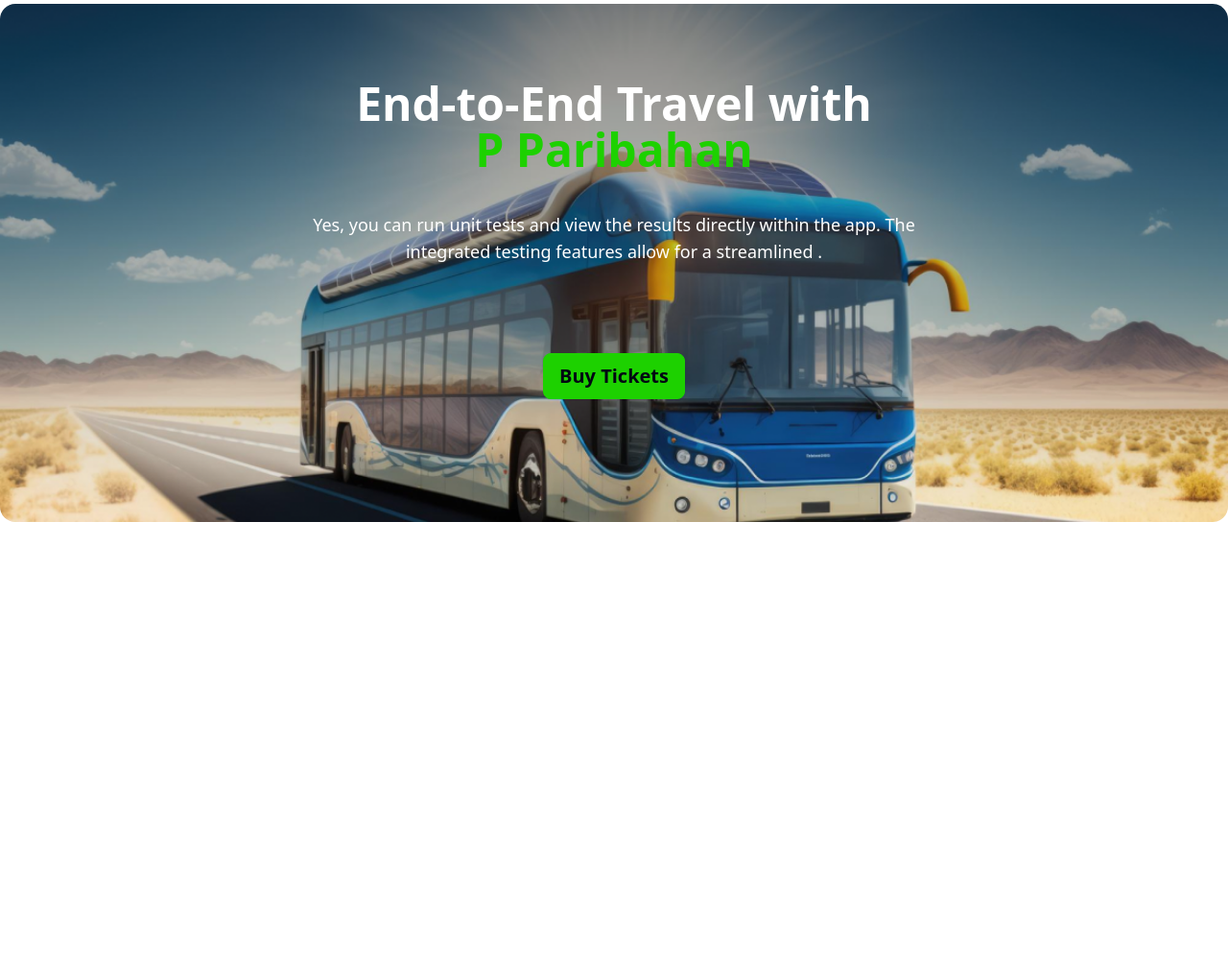
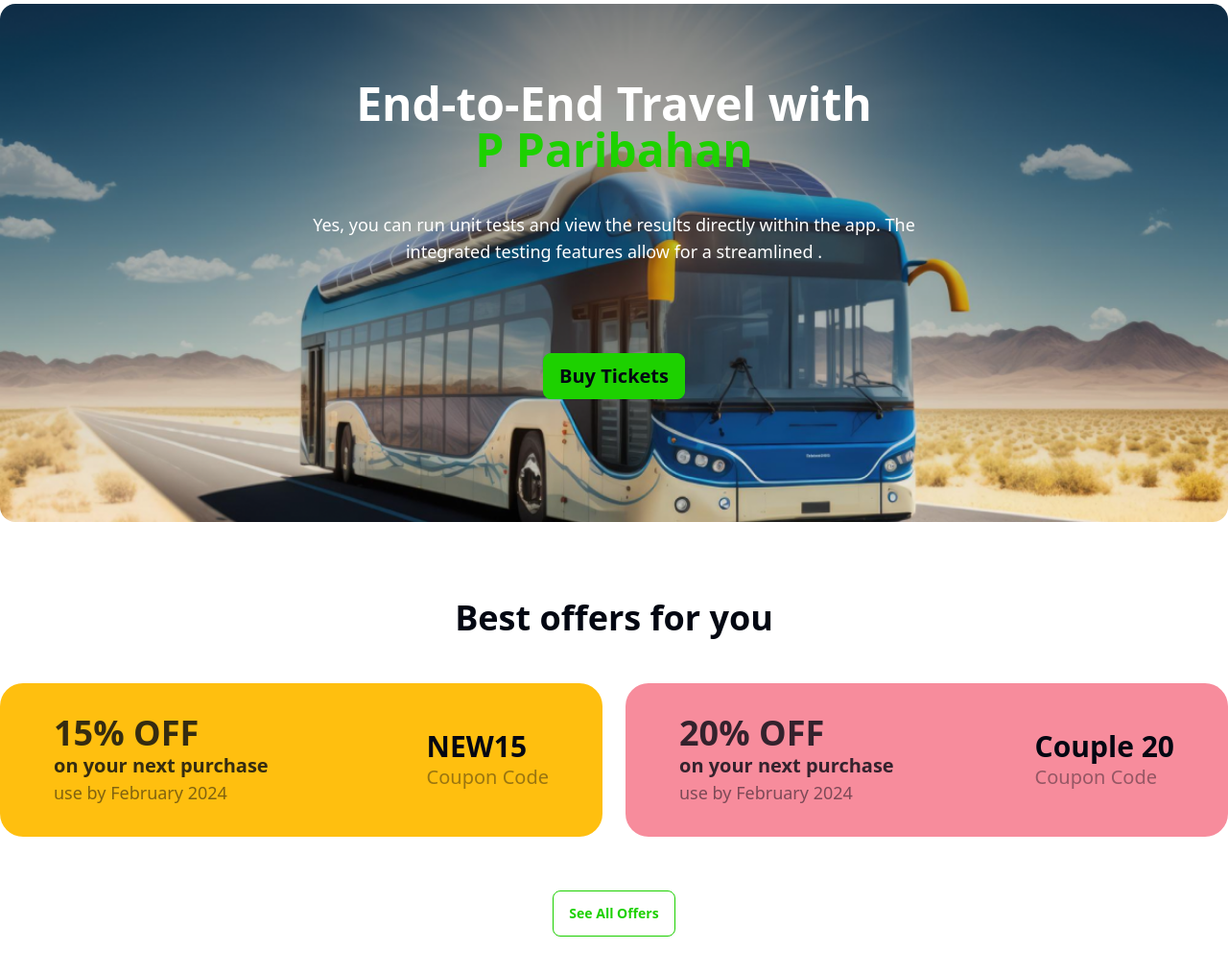
Before and after one commit to Twilight-moon71/a-new-repo, a plain HTML site: page index.html in a window 1280 px wide. Shown: the part 72-1086 px from the top of the page at 96% size. Before the commit the page ends 800 px from the top, so only its background shows below. Drawn offline with nearby package versions, Linux system fonts and the light colour scheme.

Commit message:
added section

```diff
--- a/index.html
+++ b/index.html
@@ -71,6 +71,38 @@
         </div>
     </header>
 
+    <section class="container mx-auto mb-20 mt-20">
+        <h2 class="text-4xl font-bold text-[#030712] text-center mb-12">Best offers for you</h2>
+        <div class="grid grid-cols-1 lg:grid-cols-2 gap-6 mb-14">
+            <div class="flex lg:justify-between bg-[#FFBF0F] items-center px-4 lg:px-14 rounded-3xl mx-4 lg:mx-0">
+                <div class="">
+                    <h2 class="font-black text-2xl lg:text-4xl text-[#030712CC]">15% OFF</h2>
+                    <h3 class="font-semibold text-base lg:text-xl text-[#030712CC]">on your next purchase</h3>
+                    <p class="font-medium text-base lg:text-lg text-[#03071280]">use by February 2024</p>
+                </div>
+                <div>
+                    <h1 class="text-2xl lg:text-3xl font-semibold text-[#030712] font-raleway">NEW15</h1>
+                    <h4 class="text-base lg:text-xl font-medium text-[#03071266]">Coupon Code</h4>
+                </div>
+            </div>
+            <div
+                class="flex lg:justify-between font-inter bg-[#F78C9C] items-center px-4 lg:px-14 rounded-3xl mx-4 lg:mx-0 py-8">
+                <div class="">
+                    <h2 class="font-black text-2xl lg:text-4xl text-[#030712CC]">20% OFF</h2>
+                    <h3 class="font-semibold text-base lg:text-xl text-[#030712CC]">on your next purchase</h3>
+                    <p class="font-medium text-base lg:text-lg text-[#03071280]">use by February 2024</p>
+                </div>
+                <div>
+                    <h1 class="text-2xl lg:text-3xl font-semibold text-[#030712] font-raleway">Couple 20</h1>
+                    <h4 class="text-base lg:text-xl font-medium text-[#03071266]">Coupon Code</h4>
+                </div>
+            </div>
+        </div>
+        <div class="flex justify-center">
+            <button class="btn mx-auto text-[#1DD100] bg-white border-[#1DD100]">See All Offers</button>
+        </div>
+    </section>
+
         <script src="js/index.js"></script>
 </body>
 
```
